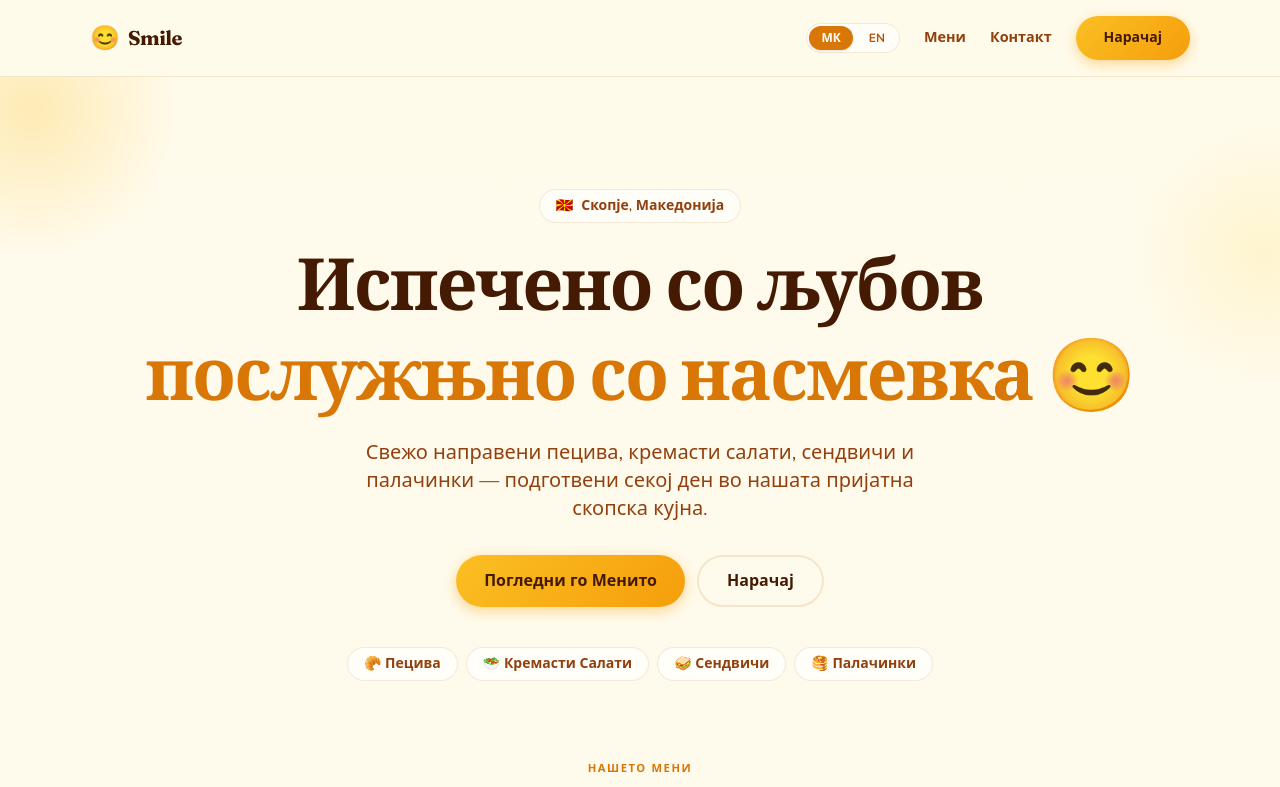
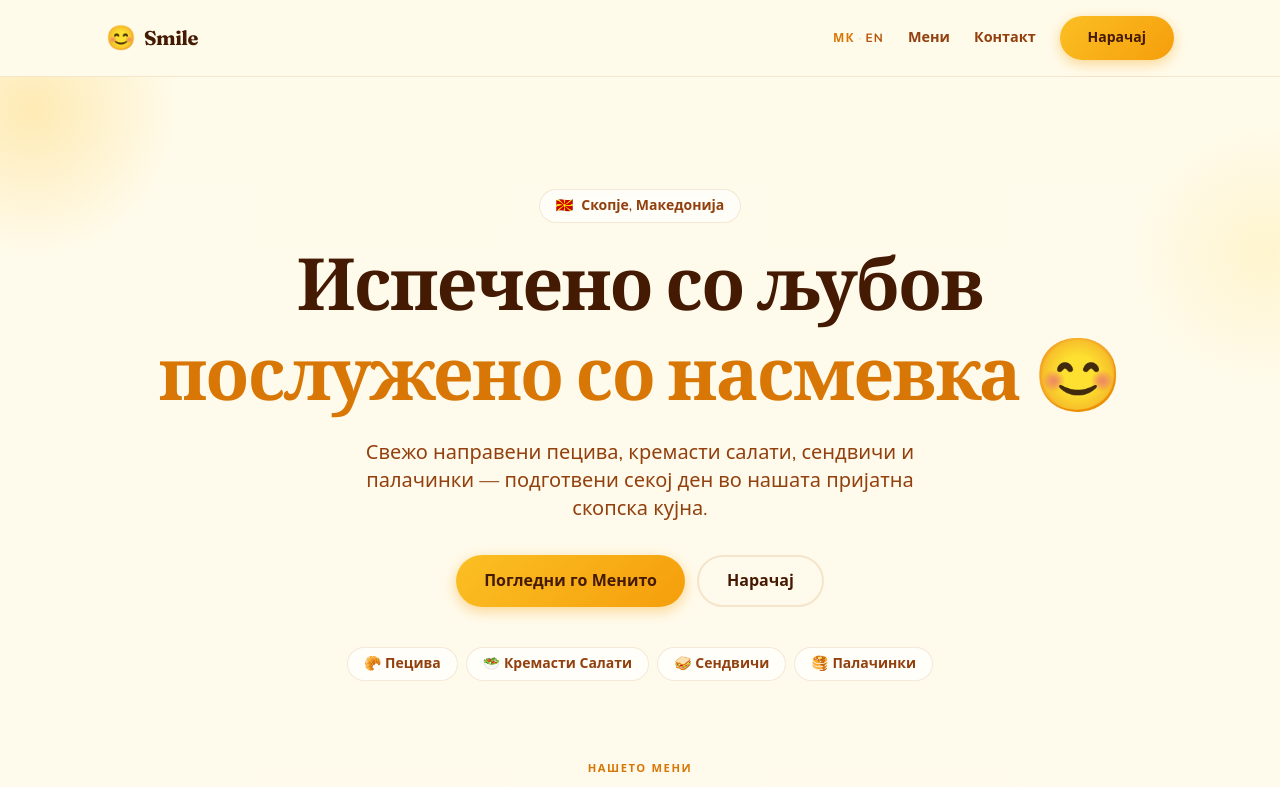
Before and after one commit to fstojkovski/demo-smile, a React (Vite) app: page / in a window 1280 px wide. Shown: the top 787 px of the page. Built offline with nearby package versions, Linux system fonts and the light colour scheme.

Commit message:
improve hamburger menu

```diff
--- a/src/components/Footer.tsx
+++ b/src/components/Footer.tsx
@@ -1,4 +1,5 @@
 import { useTranslation } from 'react-i18next'
+import LanguageSwitcher from './LanguageSwitcher'
 
 export default function Footer() {
   const { t } = useTranslation()
@@ -14,9 +15,12 @@ export default function Footer() {
           </span>
           <span className="text-[var(--text-muted)] text-sm ml-1">{t('footer.location')}</span>
         </div>
-        <p className="m-0 text-sm text-[var(--text-muted)]">
-          {t('footer.copyright', { year })}
-        </p>
+        <div className="flex items-center gap-4">
+          <LanguageSwitcher />
+          <p className="m-0 text-sm text-[var(--text-muted)]">
+            {t('footer.copyright', { year })}
+          </p>
+        </div>
       </div>
     </footer>
   )
--- a/src/components/Header.tsx
+++ b/src/components/Header.tsx
@@ -8,8 +8,8 @@ export default function Header() {
   const [menuOpen, setMenuOpen] = useState(false)
 
   return (
-    <header className="sticky top-0 z-50 border-b border-[var(--line)] bg-[var(--header-bg)] px-4 backdrop-blur-md">
-      <nav className="page-wrap flex items-center gap-6 py-3 sm:py-4">
+    <header className="sticky top-0 z-50 border-b border-[var(--line)] bg-[var(--header-bg)] backdrop-blur-md">
+      <nav className="page-wrap flex items-center gap-6 px-4 py-3 sm:py-4">
         {/* Logo */}
         <Link
           to="/"
@@ -24,8 +24,8 @@ export default function Header() {
           </span>
         </Link>
 
-        {/* Desktop nav links */}
-        <div className="ml-auto hidden items-center gap-4 sm:flex sm:gap-6">
+        {/* Desktop nav */}
+        <div className="ml-auto hidden items-center gap-6 sm:flex">
           <LanguageSwitcher />
           <a href="#menu" className="nav-link">
             {t('nav.menu')}
@@ -40,49 +40,66 @@ export default function Header() {
 
         {/* Hamburger button (mobile only) */}
         <button
-          className="ml-auto flex flex-col justify-center gap-1.5 sm:hidden"
+          className="ml-auto flex h-9 w-9 flex-col items-center justify-center gap-[5px] sm:hidden"
           onClick={() => setMenuOpen((o) => !o)}
           aria-label="Toggle menu"
         >
           <span
-            className={`block h-0.5 w-6 bg-[var(--text-primary)] transition-transform duration-200 ${menuOpen ? 'translate-y-2 rotate-45' : ''}`}
+            className={`block h-[2px] w-5 rounded-full bg-[var(--text-primary)] transition-all duration-200 ${menuOpen ? 'translate-y-[7px] rotate-45' : ''}`}
           />
           <span
-            className={`block h-0.5 w-6 bg-[var(--text-primary)] transition-opacity duration-200 ${menuOpen ? 'opacity-0' : ''}`}
+            className={`block h-[2px] w-5 rounded-full bg-[var(--text-primary)] transition-all duration-200 ${menuOpen ? 'opacity-0' : ''}`}
           />
           <span
-            className={`block h-0.5 w-6 bg-[var(--text-primary)] transition-transform duration-200 ${menuOpen ? '-translate-y-2 -rotate-45' : ''}`}
+            className={`block h-[2px] w-5 rounded-full bg-[var(--text-primary)] transition-all duration-200 ${menuOpen ? '-translate-y-[7px] -rotate-45' : ''}`}
           />
         </button>
       </nav>
 
       {/* Mobile menu */}
-      {menuOpen && (
-        <div className="flex flex-col gap-4 border-t border-[var(--line)] px-4 py-4 sm:hidden">
-          <LanguageSwitcher />
+      <div
+        className={`overflow-hidden transition-all duration-300 ease-in-out sm:hidden ${
+          menuOpen ? 'max-h-96 opacity-100' : 'max-h-0 opacity-0'
+        }`}
+      >
+        <div className="border-t border-[var(--line)] px-4 pt-2 pb-4">
+          {/* Nav links */}
           <a
             href="#menu"
-            className="nav-link"
+            className="flex items-center justify-between border-b border-[var(--line)] py-4 text-base font-semibold text-[var(--text-secondary)] transition-colors hover:text-[var(--text-primary)]"
             onClick={() => setMenuOpen(false)}
           >
             {t('nav.menu')}
+            <svg className="h-4 w-4 opacity-40" fill="none" viewBox="0 0 24 24" stroke="currentColor" strokeWidth={2}>
+              <path strokeLinecap="round" strokeLinejoin="round" d="M9 5l7 7-7 7" />
+            </svg>
           </a>
           <a
             href="#contact"
-            className="nav-link"
+            className="flex items-center justify-between border-b border-[var(--line)] py-4 text-base font-semibold text-[var(--text-secondary)] transition-colors hover:text-[var(--text-primary)]"
             onClick={() => setMenuOpen(false)}
           >
             {t('nav.contact')}
+            <svg className="h-4 w-4 opacity-40" fill="none" viewBox="0 0 24 24" stroke="currentColor" strokeWidth={2}>
+              <path strokeLinecap="round" strokeLinejoin="round" d="M9 5l7 7-7 7" />
+            </svg>
           </a>
+
+          {/* CTA */}
           <a
             href="#contact"
-            className="btn-primary py-2 px-5 text-sm text-center"
+            className="mt-4 flex w-full items-center justify-center rounded-xl bg-gradient-to-r from-[#fbbf24] to-[#f59e0b] py-3 text-sm font-bold text-[#451a03] shadow-[0_4px_14px_rgba(245,158,11,0.35)] transition-all hover:shadow-[0_6px_20px_rgba(245,158,11,0.5)]"
             onClick={() => setMenuOpen(false)}
           >
             {t('nav.orderNow')}
           </a>
+
+          {/* Language switcher */}
+          <div className="mt-4 flex justify-center">
+            <LanguageSwitcher />
+          </div>
         </div>
-      )}
+      </div>
     </header>
   )
 }
--- a/src/components/LanguageSwitcher.tsx
+++ b/src/components/LanguageSwitcher.tsx
@@ -10,19 +10,23 @@ export default function LanguageSwitcher() {
   const current = i18n.language
 
   return (
-    <div className="flex items-center gap-1 rounded-full border border-[var(--line)] bg-white/60 p-0.5 backdrop-blur-sm">
-      {LANGUAGES.map((lang) => (
+    <div className="flex items-center gap-1">
+      {LANGUAGES.map((lang, i) => (
+        <span key={lang.code} className="flex items-center gap-1">
           <button
-          key={lang.code}
             onClick={() => i18n.changeLanguage(lang.code)}
-          className={`rounded-full px-3 py-1 text-xs font-bold transition-all ${
+            className={`text-xs font-bold uppercase tracking-widest transition-colors ${
               current === lang.code
-              ? 'bg-[var(--accent-deep)] text-white shadow-sm'
+                ? 'text-[var(--accent-deep)]'
                 : 'text-[var(--text-muted)] hover:text-[var(--text-primary)]'
             }`}
           >
             {lang.label}
           </button>
+          {i < LANGUAGES.length - 1 && (
+            <span className="text-[var(--text-muted)] opacity-40 text-xs select-none">·</span>
+          )}
+        </span>
       ))}
     </div>
   )
--- a/src/i18n/locales/mk.ts
+++ b/src/i18n/locales/mk.ts
@@ -11,7 +11,7 @@ const mk = {
   hero: {
     badge: 'Скопје, Македонија',
     title: 'Испечено со љубов',
-    titleAccent: 'послужњно со насмевка 😊',
+    titleAccent: 'послужено со насмевка 😊',
     description:
       'Свежо направени пецива, кремасти салати, сендвичи и палачинки — подготвени секој ден во нашата пријатна скопска кујна.',
     seeMenu: 'Погледни го Менито',
```
Lines whose indentation alone changed are shown as unchanged.
